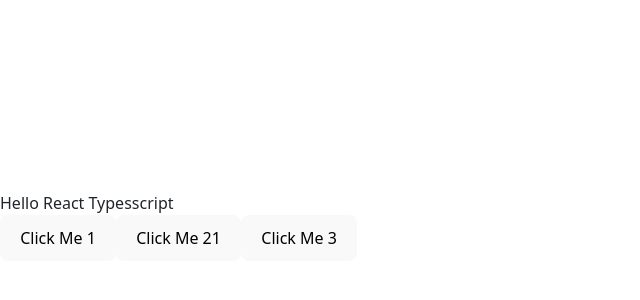
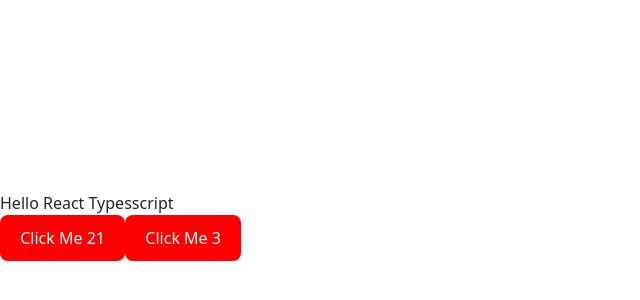
Before and after one commit to vanhoa690/typescript-web502-fall25, a React (Vite) app in the folder WEB502_BASE/: page / in a window 1280 px wide. Shown: the part 174-474 px from the top of the page, without its empty margins (0-640 px from the left). Built offline with nearby package versions, Linux system fonts and the light colour scheme; the HTML template or start-up script is replaced by a standard one.

Commit message:
reafactor

```diff
--- a/WEB502_BASE/src/App.tsx
+++ b/WEB502_BASE/src/App.tsx
@@ -2,15 +2,14 @@ import { Toaster } from "react-hot-toast";
 import Button from "./components/Button";
 
 function App() {
-  const handleClick = (name: string) => alert("Clicked!" + name);
-  const handleClick2 = () => alert("Clicked!");
+  const handleClick = () => alert("Clicked!");
 
   return (
     <>
       <div>Hello React Typesscript</div>
-      <Button label="Click Me 1" onClick={() => handleClick("hoadv")} />
-      <Button label="Click Me 21" onClick={handleClick2} />
-      <Button label="Click Me 3" onClick={handleClick2} />
+
+      <Button label="Click Me 21" onClick={handleClick} />
+      <Button label="Click Me 3" onClick={handleClick} />
       <Toaster />
     </>
   );
--- a/WEB502_BASE/src/components/Button.tsx
+++ b/WEB502_BASE/src/components/Button.tsx
@@ -1,10 +1,15 @@
 interface ButtonProps {
   label: string;
+  color?: string;
   onClick: () => void;
 }
 
-const Button = ({ label, onClick }: ButtonProps) => {
-  return <button onClick={onClick}>{label}</button>;
+const Button = ({ label, onClick, color = "white" }: ButtonProps) => {
+  return (
+    <button style={{ backgroundColor: "red", color }} onClick={onClick}>
+      {label}
+    </button>
+  );
 };
 
 export default Button;
```
